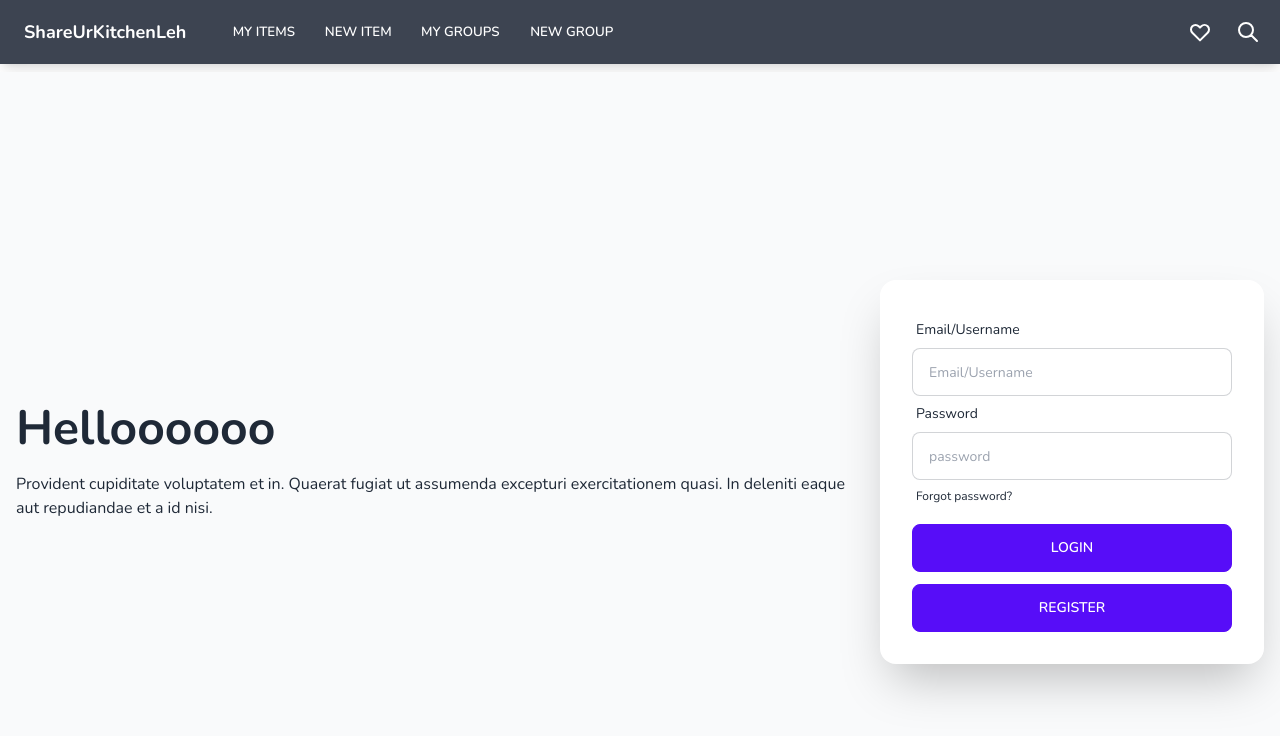
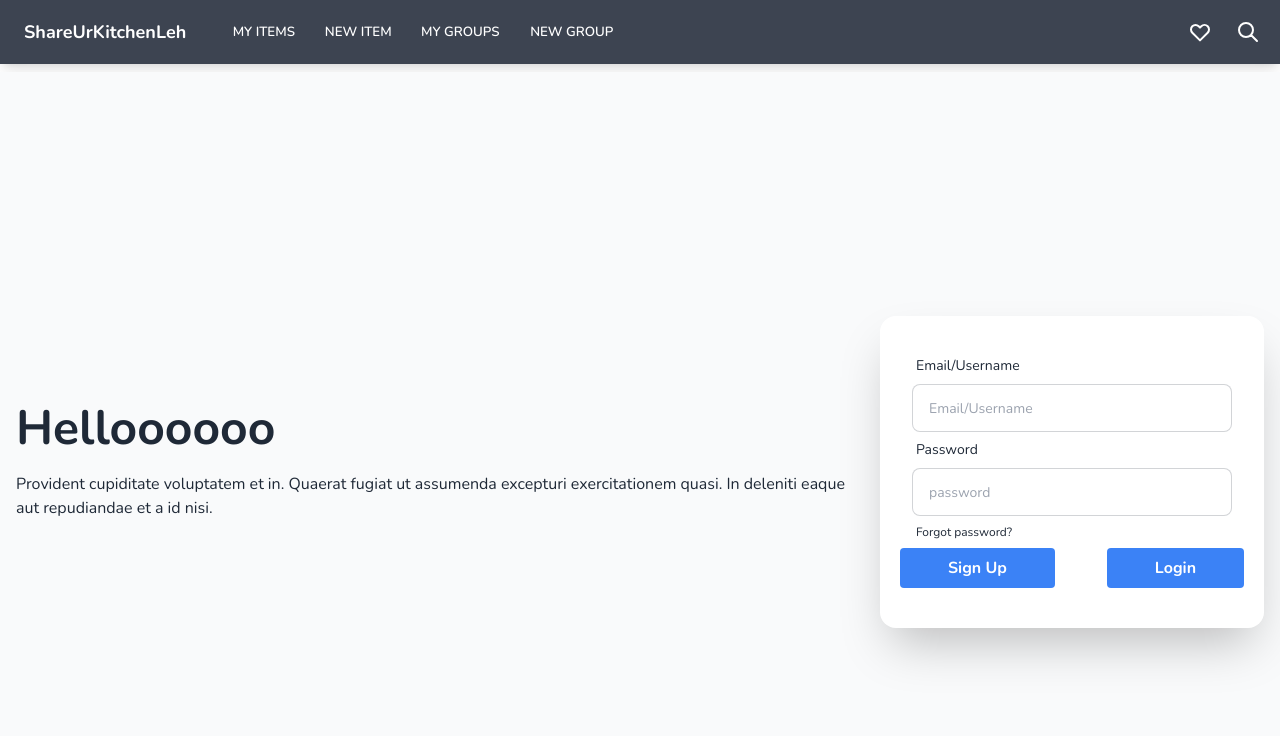
Before and after one commit to siangyin/ga-p3-frontend, a React (Create React App) app: page / in a window 1280 px wide. Shown: the top 736 px of the page. Built offline with nearby package versions, Linux system fonts and the light colour scheme.

Commit message:
🕹testing: playing around with form class

```diff
--- a/src/pages/Home.jsx
+++ b/src/pages/Home.jsx
@@ -39,19 +39,20 @@ const Home = () => {
 								</a>
 							</label>
 						</div>
-						<div className="form-control mt-3">
-							<input
+
+						<div className="flex items-center justify-between flex-wrap -mx-3 mb-2">
+							<button
+								class="bg-blue-500 hover:bg-blue-700 text-white font-bold py-2 px-12 rounded focus:outline-none focus:shadow-outline"
 								type="button"
-								value="Login"
-								className="btn btn-primary"
-							></input>
-						</div>
-						<div className="form-control mt-3">
-							<input
+							>
+								Sign Up
+							</button>
+							<button
+								class="bg-blue-500 hover:bg-blue-700 text-white font-bold py-2 px-12 rounded focus:outline-none focus:shadow-outline"
 								type="button"
-								value="Register"
-								className="btn btn-primary"
-							></input>
+							>
+							Login
+							</button>
 						</div>
 					</div>
 				</div>
```
